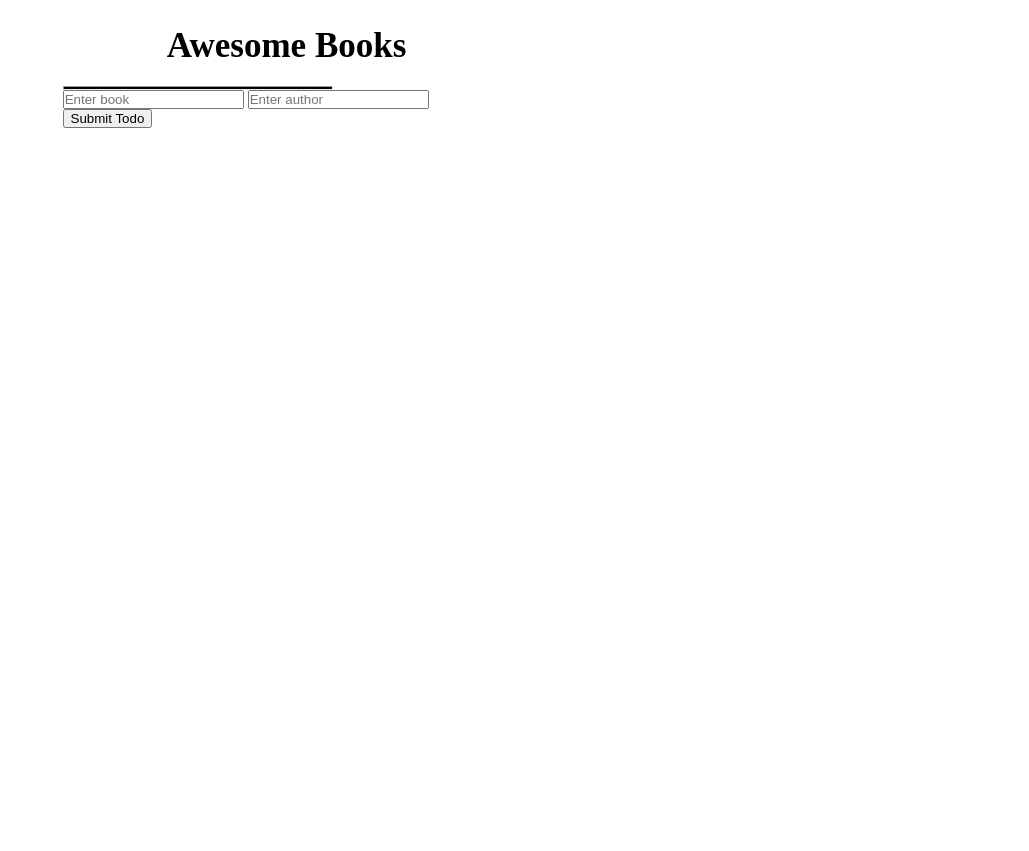
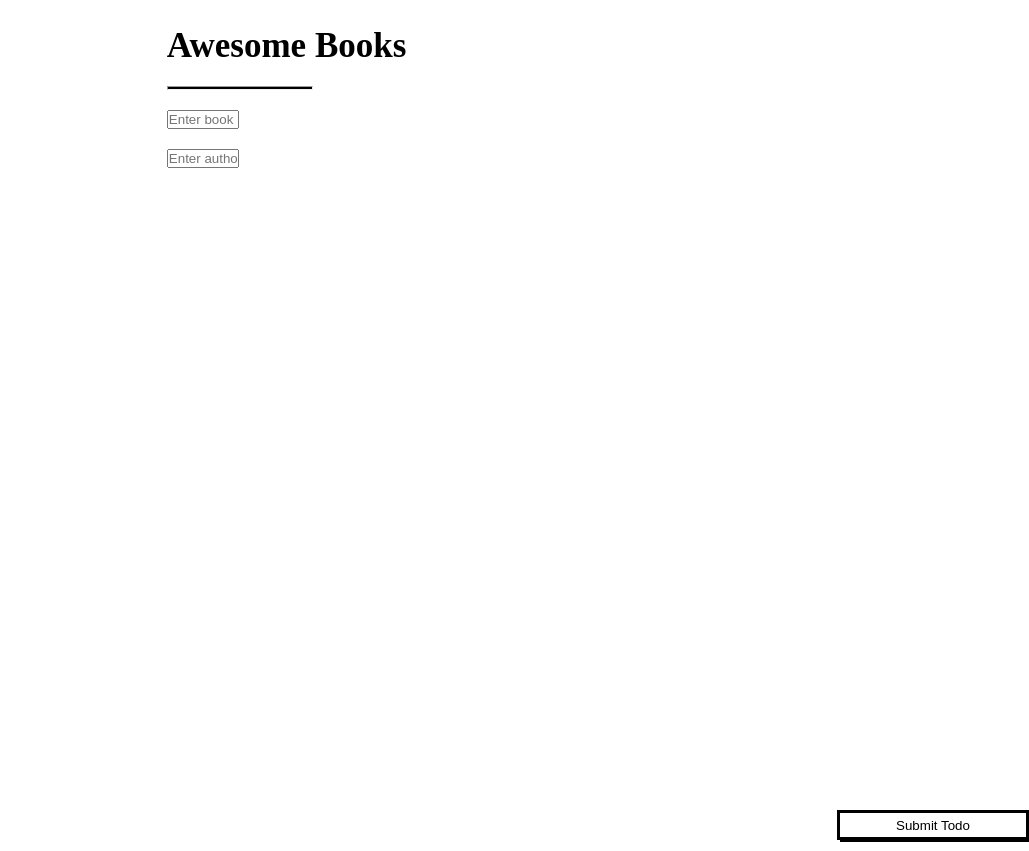
Before and after one commit to LDouglasOT/todo-project, a website: page index.html in a window 1280 px wide. Shown: the top 851 px of the page, without its empty margins (251-1280 px from the left). Drawn offline with Linux system fonts and the light colour scheme.

Commit message:
Add css styling

```diff
--- a/index.html
+++ b/index.html
@@ -13,7 +13,7 @@
         <h3 class="heading">Awesome Books</h3>
         <div class="books"></div>
         <hr />
-        <form action="submit" class="todosbmit">
+        <form action="submit" class="form" class="todosbmit">
           <input type="text" placeholder="Enter book" class="todoinput" />
           <input type="text" placeholder="Enter author" class="author" />
           <input type="submit" value="Submit Todo" class="add-btn" />
--- a/style.css
+++ b/style.css
@@ -56,6 +56,32 @@ hr {
   border: 2px solid black;
 }
 
+.removetodo {
+  width: 15%;
+  height: 30px;
+  border: 3px solid black;
+  background-color: white;
+  box-shadow: 3px 2px 0 black;
+}
+
+/*.form {
+  width: 40%;
+  display: flex;
+  flex-direction: column;
+  justify-content: center;
+  gap: 20px;
+  margin-top: 20px;
+  position: relative;
+}
+*/
+
 .add-btn {
-  width: 20%;
+  width: 15%;
+  height: 30px;
+  border: 3px solid black;
+  background-color: white;
+  box-shadow: 3px 2px 0 black;
+  position: absolute;
+  bottom: -40px;
+  right: 0;
 }
```
